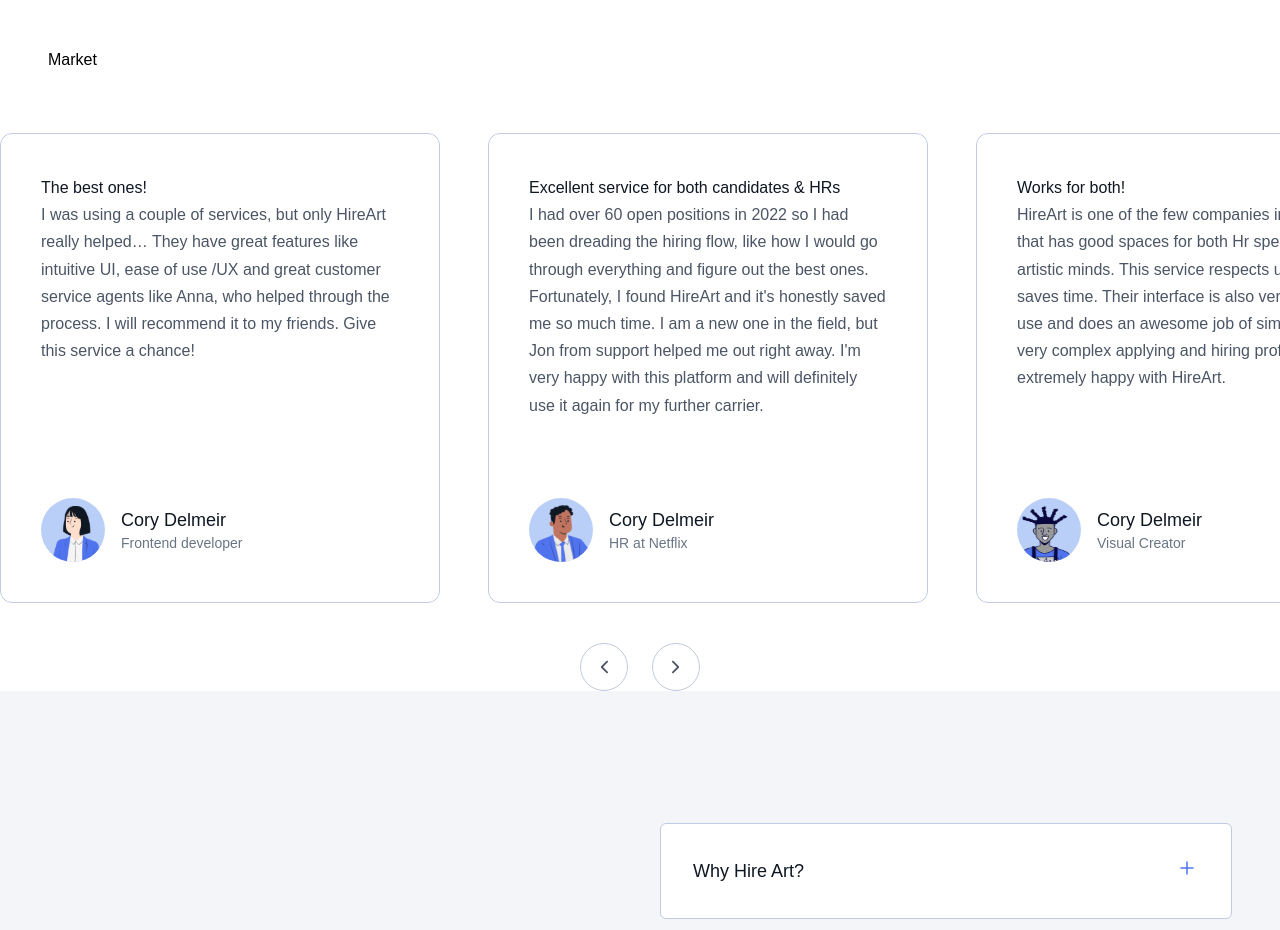
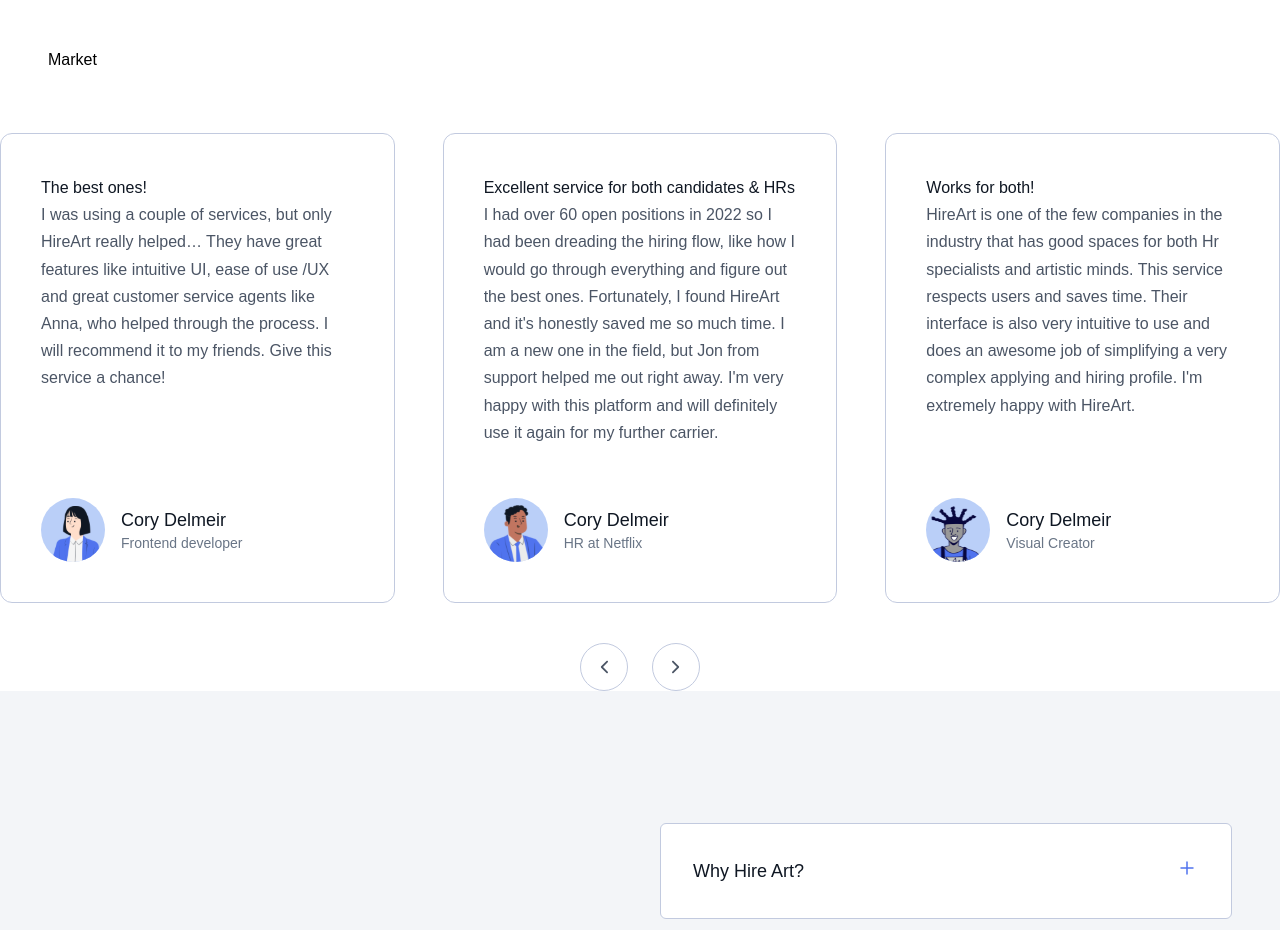
Before and after one commit to a1exalexander/hire-art, a React (Vite) app: page / in a window 1280 px wide. Shown: the part 920-1850 px from the top of the page. Built offline with nearby package versions, Linux system fonts and the light colour scheme.

Commit message:
slider refactoring

```diff
--- a/src/components/common/Slider/Slider.css
+++ b/src/components/common/Slider/Slider.css
@@ -1,5 +1,5 @@
 .swiper-slide {
-  width: auto !important;
+  width: 25%;
 }
 .swiper-icon {
   width: 8px;
--- a/src/components/common/Slider/Slider.jsx
+++ b/src/components/common/Slider/Slider.jsx
@@ -2,8 +2,8 @@ import { Swiper, SwiperSlide } from 'swiper/react';
 import { Navigation } from 'swiper';
 import PropTypes from 'prop-types';
 import { SlideCard } from '../SlideCard/SlideCard';
+import 'swiper/swiper.min.css';
 import './Slider.css';
-import 'swiper/swiper.min.css';
 
 function Arrow({ className }) {
   return (
@@ -29,16 +29,19 @@ export function Slider({ slides }) {
   return (
     <>
       <Swiper
-        slidesPerView
+        slidesPerView={3}
+        spaceBetween={48}
+        initialSlide={0}
+        loopedSlides={3}
+        loop
         navigation={{
           prevEl: '.swiper-button-prev',
           nextEl: '.swiper-button-next',
-          clickable: true,
         }}
         modules={[Navigation]}
       >
-        {slides.map(slide => (
-          <SwiperSlide className="swiper-slide" key={slide.id}>
+        {slides.map((slide) => (
+          <SwiperSlide key={slide.id}>
             <SlideCard
               name={slide.name}
               title={slide.title}
@@ -62,16 +65,18 @@ export function Slider({ slides }) {
 }
 
 Slider.propTypes = {
-  slides: PropTypes.arrayOf(PropTypes.shape({
+  slides: PropTypes.arrayOf(
+    PropTypes.shape({
       id: PropTypes.number.isRequired,
       name: PropTypes.string.isRequired,
       title: PropTypes.string.isRequired,
       desc: PropTypes.string.isRequired,
       pos: PropTypes.string.isRequired,
       img: PropTypes.string.isRequired,
-  })),
+    }),
+  ),
 };
 
 Slider.defaultProps = {
   slides: [],
-}
+};
```
Also changed, not shown: package.json (+4 -3 lines). Lines whose indentation alone changed are shown as unchanged.
